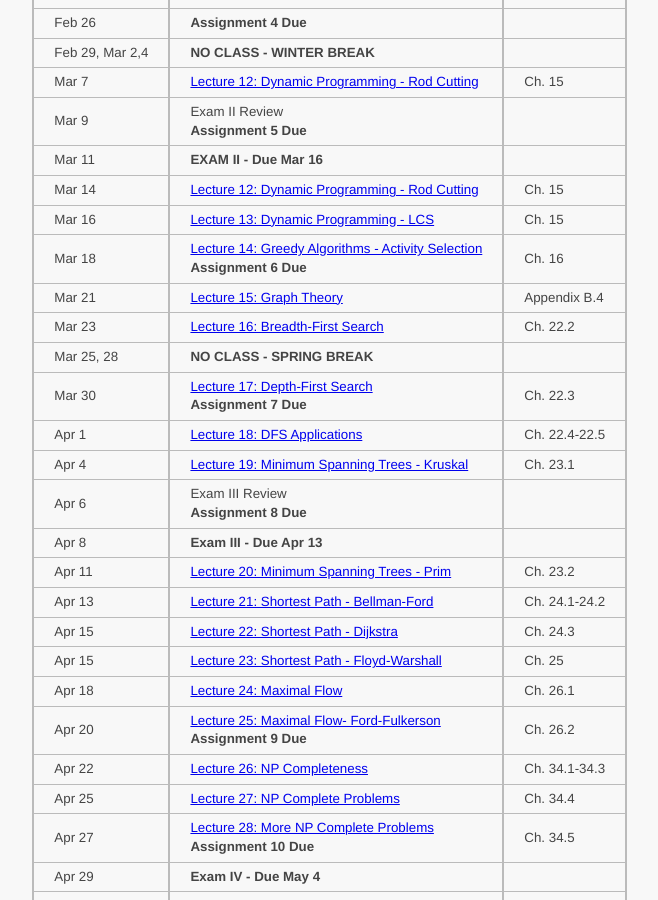
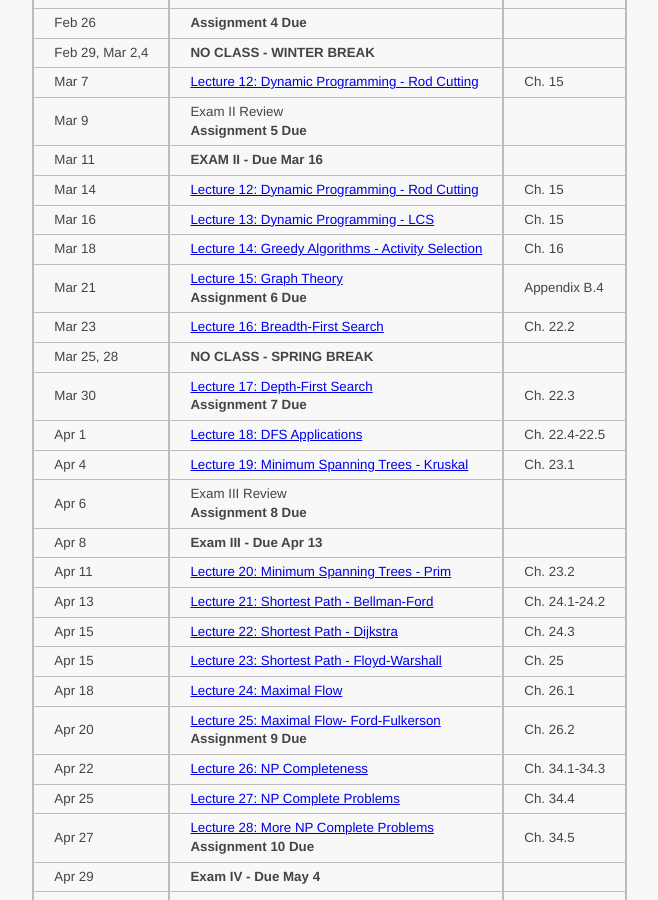
Before and after one commit to ycpcs/cs360-spring2016, a Jekyll site: the page built from schedule/index.md, in a window 1280 px wide and 900 px high, scrolled down 731 px. Shown: the whole window, without its empty margins (121-779 px from the left). Built offline with Jekyll 4.4.1, drawn with Linux system fonts in a browser that asks for light colours.

Commit message:
fix dates
fix dates

```diff
--- a/schedule/index.md
+++ b/schedule/index.md
@@ -34,8 +34,8 @@ All reading materials are from the course textbook:
 > Mar 11    | **EXAM II - Due Mar 16**               |             |
 > Mar 14    | [Lecture 12: Dynamic Programming - Rod Cutting](../lectures/lecture12.html) | Ch. 15 |
 > Mar 16    | [Lecture 13: Dynamic Programming - LCS](../lectures/lecture13.html) | Ch. 15 |
-> Mar 18    | [Lecture 14: Greedy Algorithms - Activity Selection](../lectures/lecture14.html) <br /> **Assignment 6 Due**  | Ch. 16 |
-> Mar 21    | [Lecture 15: Graph Theory](../lectures/lecture15.html) | Appendix B.4 |
+> Mar 18    | [Lecture 14: Greedy Algorithms - Activity Selection](../lectures/lecture14.html) | Ch. 16 |
+> Mar 21    | [Lecture 15: Graph Theory](../lectures/lecture15.html) <br /> **Assignment 6 Due** | Appendix B.4 |
 > Mar 23    | [Lecture 16: Breadth-First Search](../lectures/lecture16.html) | Ch. 22.2 |
 > Mar 25, 28| **NO CLASS - SPRING BREAK** |   |
 > Mar 30    | [Lecture 17: Depth-First Search](../lectures/lecture17.html) <br /> **Assignment 7 Due**  | Ch. 22.3 |
```
Also changed, not shown: assign/index.md (+1 -1 lines), index.md (+1 -1 lines).
